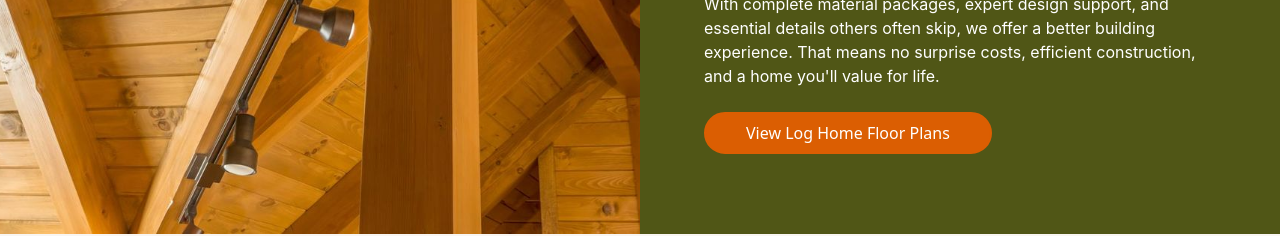
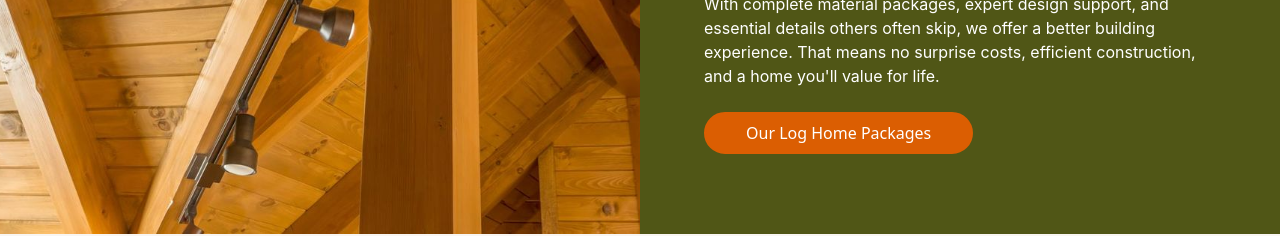
Before and after one commit to iammrverma/Hochstetler, a React (Vite) app: page /#/ in a window 1280 px wide. Shown: the part 2860-3096 px from the top of the page. Built offline with nearby package versions, Linux system fonts and the light colour scheme.

Commit message:
replacing #'s

```diff
--- a/src/components/FaqPitch.jsx
+++ b/src/components/FaqPitch.jsx
@@ -43,7 +43,7 @@ const FaqPitch = () => {
           to guide you.
         </p>
         <div>
-          <ButtonPrimary text={"See our FAQ"} />
+          <ButtonPrimary text={"See our FAQ"} to={"/faqs"} />
         </div>
       </div>
       <div
--- a/src/components/Hero1.jsx
+++ b/src/components/Hero1.jsx
@@ -28,7 +28,7 @@ const Hero1 = () => {
           Amerish classic log home for rich and woody Aesthetic
         </p>
         <p></p>
-        <ButtonPrimary text={"View Log Home Floor Plans"} />
+        <ButtonPrimary text={"View Log Home Floor Plans"} to={"/floor-plans"}/>
       </div>
     </div>
   );
--- a/src/components/Hero3.jsx
+++ b/src/components/Hero3.jsx
@@ -1,7 +1,4 @@
 import React from "react";
-
-import hero2img from "../assets/hero2.jpg";
-import hero1img from "../assets/hero1.webp";
 import ButtonPrimary from "./buttons/ButtonPrimary";
 import ProjectGalleryCard from "./ProjectGalleryCard";
 import { projects } from "../../public/data";
@@ -19,7 +16,7 @@ const Hero3 = () => {
           />
         ))}
       </div>
-      <ButtonPrimary text={"View Our projects"} />
+      <ButtonPrimary text={"View Our projects"} to={"/project-gallery"}/>
     </div>
   );
 };
--- a/src/components/Hero4.jsx
+++ b/src/components/Hero4.jsx
@@ -30,7 +30,7 @@ const Hero4 = ({ heading, description }) => {
           <span className="text-green-accent">{" "}{heading?.span}</span>
         </h1>
         <p className="text-white text-size-med">{description}</p>
-        <ButtonPrimary text={"View Log Home Floor Plans"} />
+        <ButtonPrimary text={"Our Log Home Packages"} to={"/difference"}/>
       </div>
     </div>
   );
--- a/src/components/RentalsPitch.jsx
+++ b/src/components/RentalsPitch.jsx
@@ -32,7 +32,7 @@ const RentalsPitch = () => {
           quality, and charm that could be yours.
         </p>
         <div>
-          <ButtonPrimary text={"Stay in Hochstetler Log Home"} />
+          <ButtonPrimary text={"Stay in Hochstetler Log Home"} to={"/rentals"}/>
         </div>
       </div>
     </div>
--- a/src/components/TestimonialPitch.jsx
+++ b/src/components/TestimonialPitch.jsx
@@ -170,7 +170,7 @@ const TestimonialPitch = () => {
       </div>
       <ButtonPrimary
         text={"Read Our Testimonials"}
-        to={"/resources/testimonials"}
+        to={"/testimonials"}
       />
     </div>
   );
```
